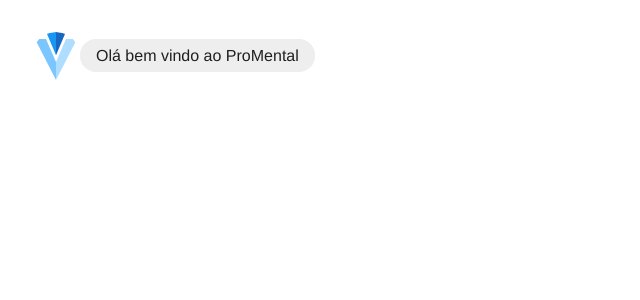
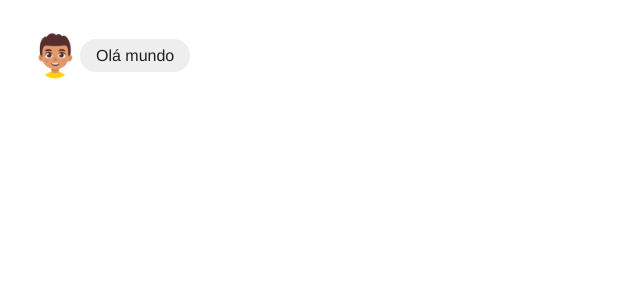
Before and after one commit to rivailruiz/ProMental-1, a Vue app: page /#/home in a window 1280 px wide. Shown: the top 300 px of the page, without its empty margins (0-640 px from the left). Built offline with nearby package versions, Linux system fonts and the light colour scheme.

Commit message:
Resolvendo Passando Title

```diff
--- a/src/components/Avatar.vue
+++ b/src/components/Avatar.vue
@@ -1,6 +1,6 @@
 <template>
   <v-avatar size="48">
-    <img src="./../assets/logo.svg" alt="logo" />
+    <img src="./../assets/avatarboy.jpg" alt="logo" />
   </v-avatar>
 </template>
 
--- /dev/null
+++ b/src/components/Message.vue
@@ -0,0 +1,23 @@
+<template>
+  <div class="message">
+    <Avatar class />
+    <v-content class="d-inline">
+      <Title :title=title></Title>
+    </v-content>
+  </div>
+</template>
+
+<script>
+import Avatar from "./../components/Avatar.vue";
+import Title from "./../components/Title.vue";
+export default {
+    props: {title: String},
+    components:{Avatar, Title}
+};
+</script>
+<style scoped>
+.message {
+  display: flex;
+  align-items: center;
+}
+</style>
--- a/src/screens/Home.vue
+++ b/src/screens/Home.vue
@@ -1,12 +1,7 @@
 <template>
   <v-main>
     <v-content style="margin: 32px">
-      <div class="message">
-        <Avatar class />
-        <v-content class="d-inline">
-          <Title title="Olá bem vindo ao ProMental"></Title>
-        </v-content>
-      </div>
+      <Message title="Olá mundo"> </Message>
     </v-content>
 
   </v-main>
@@ -19,9 +14,9 @@ import InputTextIdade from "./../components/InputTextIdade.vue";
 import RadioButtonGroup from "./../components/RadioButtonGroup.vue";
 import Title from "./../components/Title.vue";
 import ToolBar from "./../components/ToolBar.vue";*/
-import Avatar from "./../components/Avatar.vue";
+
 // import BottomNav from "./../components/BottomNav.vue";
-import Title from "./../components/Title.vue";
+import Message from "./../components/Message.vue";
 export default {
   components: {
     /*
@@ -30,9 +25,8 @@ export default {
     RadioButtonGroup,
     Label,
     ToolBar,*/
-    Avatar,
     // BottomNav,
-    Title
+    Message
 
   },
 
@@ -50,8 +44,5 @@ export default {
 .margingBetweenLabels {
   margin-top: 8px;
 }
-.message {
-  display: flex;
-  align-items: center;
-}
+
 </style>
```
